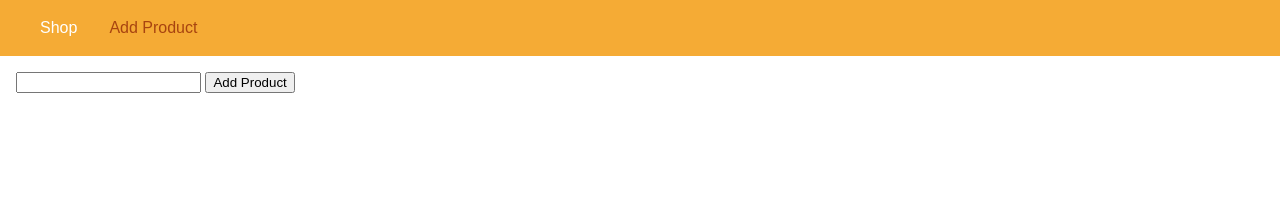
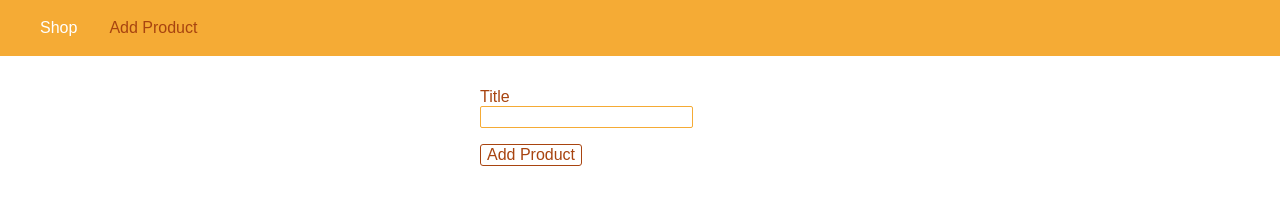
Before and after one commit to giacomo9999/Node-Express-200103, a website: page views/add-product.html in a window 1280 px wide. Shown: the top 204 px of the page. Drawn offline with Linux system fonts and the light colour scheme.

Commit message:
Through lesson 73.

```diff
--- a/views/add-product.html
+++ b/views/add-product.html
@@ -41,6 +41,46 @@
       .main-header__item a.active {
         color: #a84410;
       }
+
+      .product-form {
+        width: 20rem;
+        max-width: 90%;
+        margin: auto;
+      }
+
+      .form-control {
+        margin: 1rem 0;
+      }
+
+      .form-control label,
+      .form-control input {
+        display: block;
+      }
+
+      .form-control input {
+        border: 1px solid #f5ab35;
+        font: inherit;
+        border-radius: 2px;
+      }
+
+      label {
+        color: #a84410;
+      }
+
+      button {
+        font: inherit;
+        border: 1px solid #a84410;
+        background: white;
+        color: #a84410;
+        border-radius: 3px;
+        cursor: pointer;
+      }
+
+      button:hover,
+      button:active {
+        background-color: #a84410;
+        color: white;
+      }
     </style>
   </head>
   <body>
@@ -55,8 +95,11 @@
       </nav>
     </header>
     <main>
-      <form action="/admin/product" method="POST">
-        <input type="text" name="title" />
+      <form class="product-form" action="/admin/product" method="POST">
+        <div class="form-control">
+          <label for="title">Title</label>
+          <input type="text" name="title" id="title" />
+        </div>
         <button type="submit">Add Product</button>
       </form>
     </main>
```
Also changed, not shown: views/missing-404.html (+50 -1 lines).
